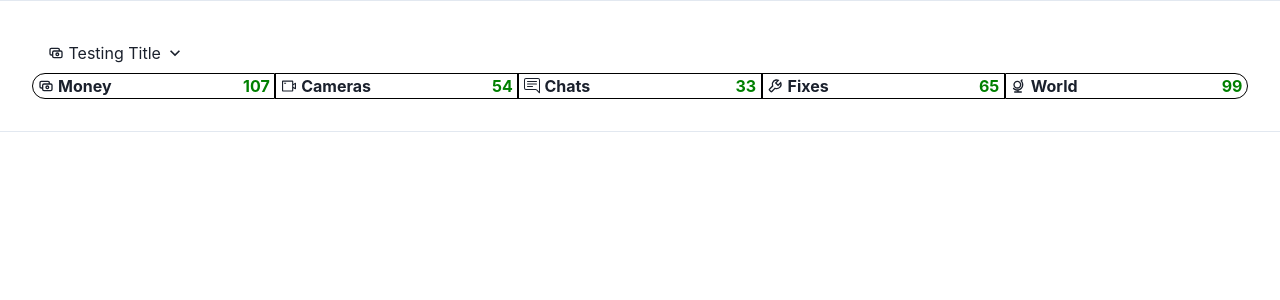
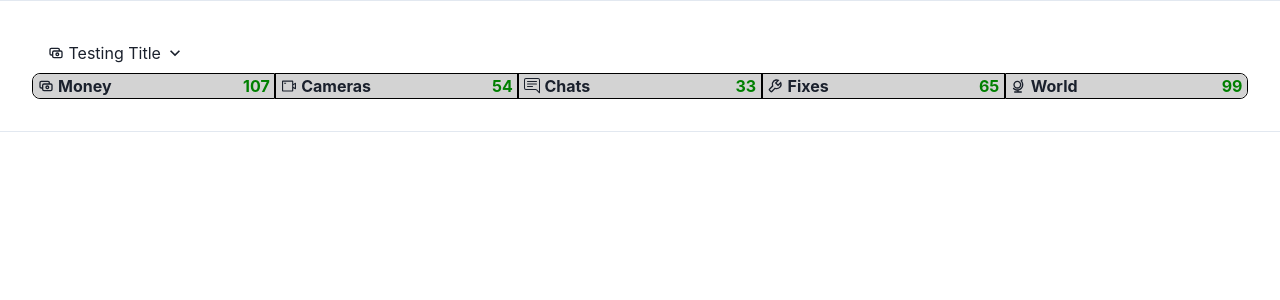
Before and after one commit to charles-afk/chakraPrac, a React (Create React App) app in the folder chakra/: page / in a window 1280 px wide. Shown: the top 300 px of the page. Built offline with nearby package versions, Linux system fonts and the light colour scheme.

Commit message:
adjusting css

```diff
--- a/chakra/src/Dropdown.css
+++ b/chakra/src/Dropdown.css
@@ -1,37 +1,20 @@
-body {
-    font-family: sans-serif;
-    margin: 0;
+.borderRadii {
+    position: relative;
 }
 
-section {
-    border-radius: 0 0 40px 40px;
-    height: 200px;
-    position: relative;
-    width: 100vw;
-}
-
-section:after {
+.borderRadii:after {
     content: "";
     position: absolute;
     top: -40px;
     left: 0;
     height: 40px;
-    width: 100vw;
     z-index: -1;
 }
 
-section:nth-child(odd) {
-    background-color: magenta;
+.shadow {
+    filter: drop-shadow(0px 6px 10px black);
 }
 
-section:nth-child(even) {
-    background-color: cyan;
-}
-
-section:nth-child(odd):after {
-    background-color: magenta;
-}
-
-section:nth-child(even):after {
-    background-color: cyan;
-}
+.box {
+    box-shadow: 0 4px 2px -2px gray;
+   }
--- a/chakra/src/Dropdown.tsx
+++ b/chakra/src/Dropdown.tsx
@@ -71,9 +71,11 @@ const Dropdown = () => {
                             </Flex>
                             <Flex w='100%'>
                                 <Box style={{border:'1px solid black'}}
-                                w='20%' borderTopLeftRadius='2xl'
-                                borderBottomLeftRadius='2xl'>
-                                    <Flex justifyContent='space-between'>
+                                w='20%' borderTopLeftRadius='lg'
+                                borderBottomLeftRadius='lg'>
+                                    <Flex justifyContent='space-between' bgColor='lightgray'
+                                    className='borderRadii' borderTopLeftRadius='lg'
+                                    borderBottomLeftRadius='lg'>
                                         <Center>&nbsp;
                                             <HiOutlineCash/>&nbsp;
                                             <Text fontWeight='bold'>Money</Text>&nbsp;
@@ -85,7 +87,7 @@ const Dropdown = () => {
                                         </Center>
                                     </Flex>
                                     <AccordionPanel>
-                                        <Box>
+                                        <Box className='box'>
                                             <Flex justifyContent='space-between'>
                                                 <Text>Serv1</Text>
                                                 <Text color='green.500' textDecoration='underline'
@@ -122,7 +124,7 @@ const Dropdown = () => {
                                 </Box>
                                 <Box style={{border:'1px solid black'}}
                                 w='20%'>
-                                    <Flex justifyContent='space-between'>
+                                    <Flex justifyContent='space-between' bgColor='lightgray'>
                                         <Center>&nbsp;
                                             <AiOutlineVideoCamera/>&nbsp;
                                             <Text fontWeight='bold'>Cameras</Text>&nbsp;
@@ -158,7 +160,7 @@ const Dropdown = () => {
                                 </Box>
                                 <Box style={{border:'1px solid black'}}
                                 w='20%'>
-                                    <Flex justifyContent='space-between'>
+                                    <Flex justifyContent='space-between' bgColor='lightgray'>
                                         <Center>&nbsp;
                                             <BsChatRightText/>&nbsp;
                                             <Text fontWeight='bold'>Chats</Text>&nbsp;
@@ -188,7 +190,7 @@ const Dropdown = () => {
                                 </Box>
                                 <Box style={{border:'1px solid black'}}
                                 w='20%'>
-                                    <Flex justifyContent='space-between'>
+                                    <Flex justifyContent='space-between' bgColor='lightgray'>
                                         <Center>&nbsp;
                                             <BiWrench/>&nbsp;
                                             <Text fontWeight='bold'>Fixes</Text>&nbsp;
@@ -229,9 +231,11 @@ const Dropdown = () => {
                                     </AccordionPanel>
                                 </Box>
                                 <Box style={{border:'1px solid black'}}
-                                w='20%' borderTopRightRadius='2xl'
-                                borderBottomRightRadius='2xl'>
-                                    <Flex justifyContent='space-between'>
+                                w='20%' borderTopRightRadius='lg'
+                                borderBottomRightRadius='lg'>
+                                    <Flex justifyContent='space-between' bgColor='lightgray'
+                                    className='borderRadii' borderTopRightRadius='lg'
+                                    borderBottomRightRadius='lg'>
                                         <Center>&nbsp;
                                             <TiGlobeOutline/>&nbsp;
                                             <Text fontWeight='bold'>World</Text>&nbsp;
```
